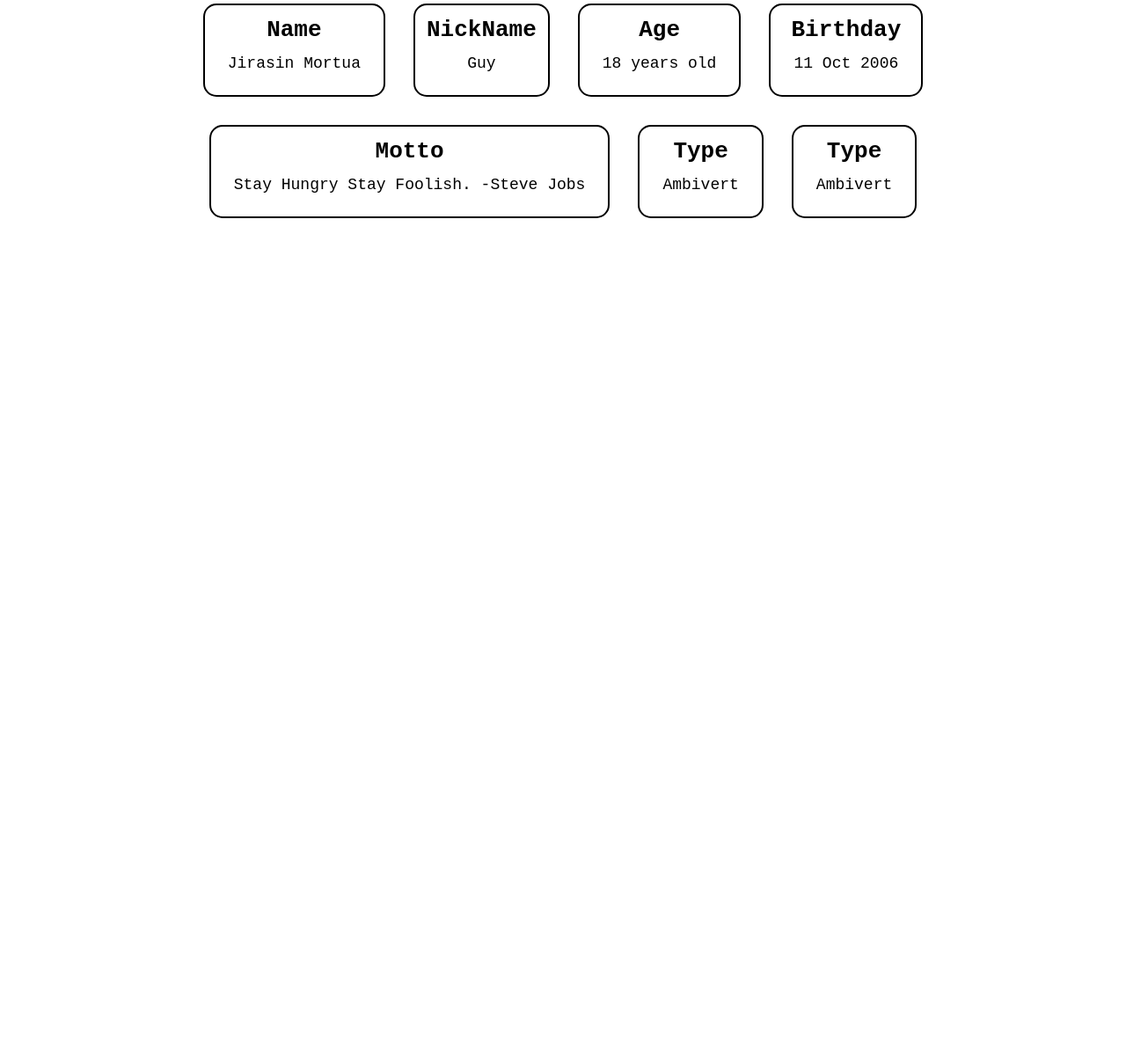
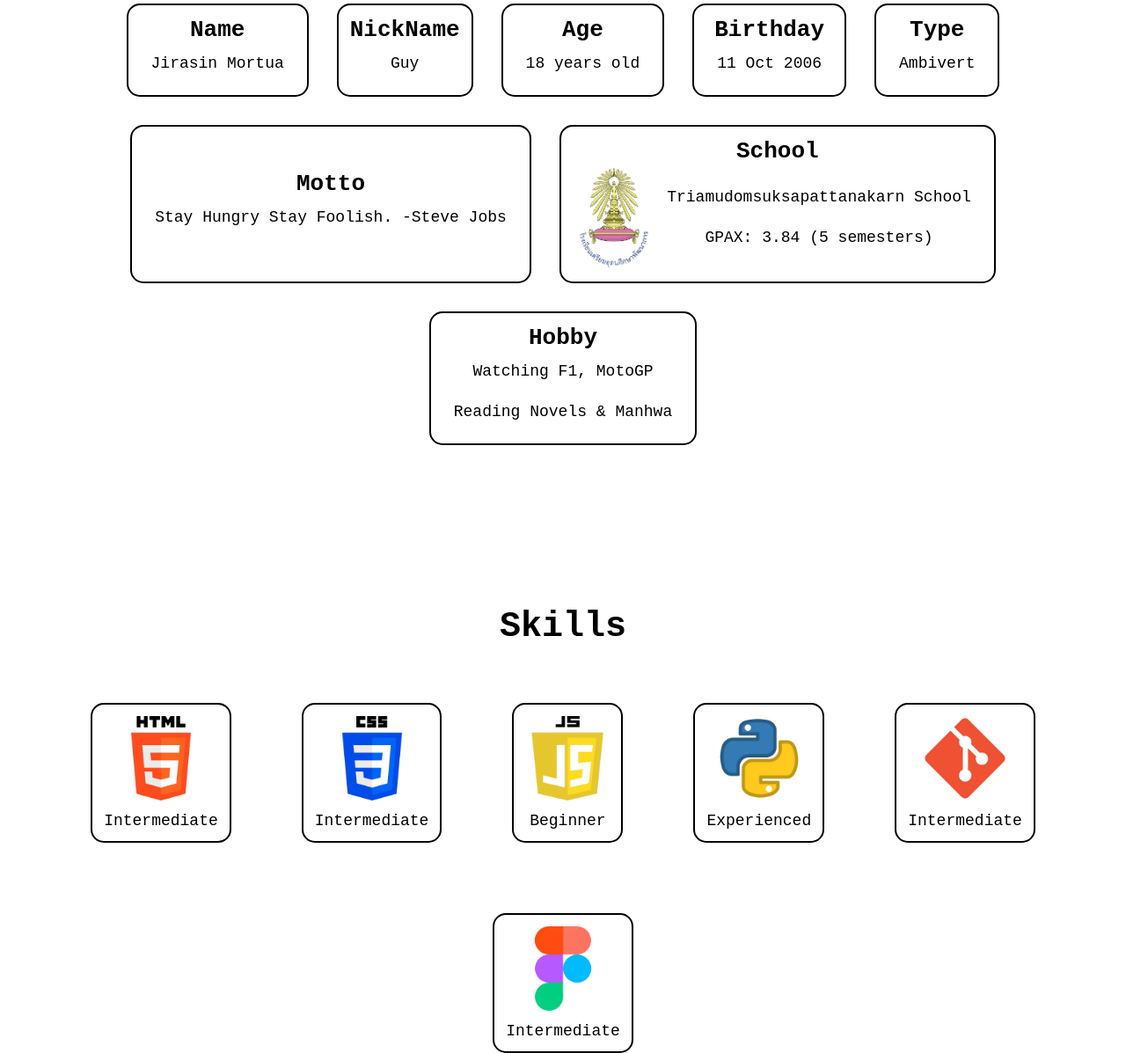
Before and after one commit to GBOUT01/Guy-Portfolio, a plain HTML site: page index.html in a window 1280 px wide. Shown: the part 881-2078 px from the top of the page at 88% size. Before the commit the page ends 1193 px from the top, so only its background shows below. Drawn offline with Linux system fonts and the light colour scheme.

Commit message:
perfect skill

```diff
--- a/index.html
+++ b/index.html
@@ -16,8 +16,8 @@
         </div>
         <ul class="nav-links" id="nav-links">
             <li><a href="#Home">Home</a></li>
-            <li><a href="#About-Me">About Me</a></li>
-            <li><a href="#Skills">Skills</a></li>
+            <li><a href="#About-me">About Me</a></li>
+            <li><a href="#Skill">Skills</a></li>
             <li><a href="#Experiences">Experiences</a></li>
         </ul>
     </nav>
@@ -76,18 +76,41 @@
                 <h3>Birthday</h3>
                 <p>11 Oct 2006</p>
             </div>
+            <div class="about-me-container-type">
+                <h3>Type</h3>
+                <p>Ambivert</p>
+            </div>
             <div class="about-me-container-motto">
                 <h3>Motto</h3>
                 <p>Stay Hungry Stay Foolish. -Steve Jobs</p>
             </div>
-            <div class="about-me-container-type">
-                <h3>Type</h3>
-                <p>Ambivert</p>
+            <div class="about-me-container-school">
+                <h3>School</h3>
+                <div class="in-school-container">
+                    <img src="imgs/tup-icon.png">
+                    <div class="in-school-p">
+                        <p>Triamudomsuksapattanakarn School</p>
+                        <p>GPAX: 3.84 (5 semesters)</p>
+                    </div>
+                </div>
             </div>
-            <div class="about-me-container-type">
-                <h3>Type</h3>
-                <p>Ambivert</p>
+            <div class="about-me-container-hobby">
+                <h3>Hobby</h3>
+                <p>Watching F1, MotoGP</p>
+                <p>Reading Novels & Manhwa</p>
             </div>
+        </div>
+    </div>
+
+    <div class="skill" id="Skill">
+        <h2>Skills</h2>
+        <div class="skill-container">
+            <div class="skill-text"><img src="imgs/html-icon.png"><p>Intermediate</p></div>
+            <div class="skill-text"><img src="imgs/css-icon.png"><p>Intermediate</p></div>
+            <div class="skill-text"><img src="imgs/js-icon.png"><p>Beginner</p></div>
+            <div class="skill-text"><img src="imgs/python-icon.png"><p>Experienced</p></div>
+            <div class="skill-text"><img src="imgs/git-icon.png"><p>Intermediate</p></div>
+            <div class="skill-text"><img src="imgs/figma-icon.png"><p>Intermediate</p></div>
         </div>
     </div>
     <script src="scripts.js"></script>
--- a/styles.css
+++ b/styles.css
@@ -207,8 +207,101 @@ body {
     border-radius: 15px;
 }
 
+.about-me-container-school {
+    display: flex;
+    flex-direction: column;
+    justify-content: center;
+    border: 2px solid black;
+    padding: 1rem;
+    border-radius: 15px;
+}
+
+.about-me-container-hobby {
+    display: flex;
+    flex-direction: column;
+    justify-content: flex-start;
+    border: 2px solid black;
+    padding: 1rem;
+    border-radius: 15px;
+}
+
+.in-school-container {
+    display: flex;
+    justify-content: center;
+}
+
+.in-school-container img {
+    height: 15vh;
+}
+
+.about-me-container > div {
+    transition: all 0.3s ease-in-out;
+}
+
+.about-me-container > div:hover {
+    transform: scale(1.2);
+    color: white;
+    background-color: black;
+}
+
+.in-school-p {
+    display: flex;
+    flex-direction: column;
+    justify-content: center;
+    align-content: center;
+}
+
 .about-me-container h3 {
     font-size: 2rem;
+    text-align: center;
+}
+
+/*----------skill---------*/
+
+.skill {
+    display: flex;
+    flex-direction: column;
+    justify-content: center;
+    width: 100%;
+    gap: 4em;
+    margin-top: 15vh;
+}
+
+.skill h2 {
+    font-size: 2.5em;
+    text-align: center;
+}
+
+.skill .skill-container {
+    display: flex;
+    justify-content: center;
+    flex-wrap: wrap;
+    gap: 5em;
+}
+.skill .skill-container img {
+    width: 6em;
+}
+
+.skill .skill-text {
+    display: flex;
+    flex-direction: column;
+    justify-content: center;
+    align-content: center;
+    align-items: center;
+    gap: 1rem;
+    border: 2px solid black;
+    padding: 1rem;
+    border-radius: 15px;
+    transition: all 0.3s ease-in-out;
+}
+
+.skill .skill-text:hover {
+    transform: scale(1.2);
+    color: white;
+    background-color: black;
+}
+.skill p {
+    font-size: 1.125em;
     text-align: center;
 }
 /* Mobile Styles */
@@ -242,5 +335,7 @@ body {
     }
 
     /*----------about me----------*/
-
+    .about-me-container-school {
+        transform: scale(0.9);
+    }
 }
```
Also changed, not shown: imgs/css-icon.png (added), imgs/figma-icon.png (added), imgs/git-icon.png (added), imgs/html-icon.png (added), imgs/js-icon.png (added), imgs/python-icon.png (added), imgs/tup-icon.png (added).
